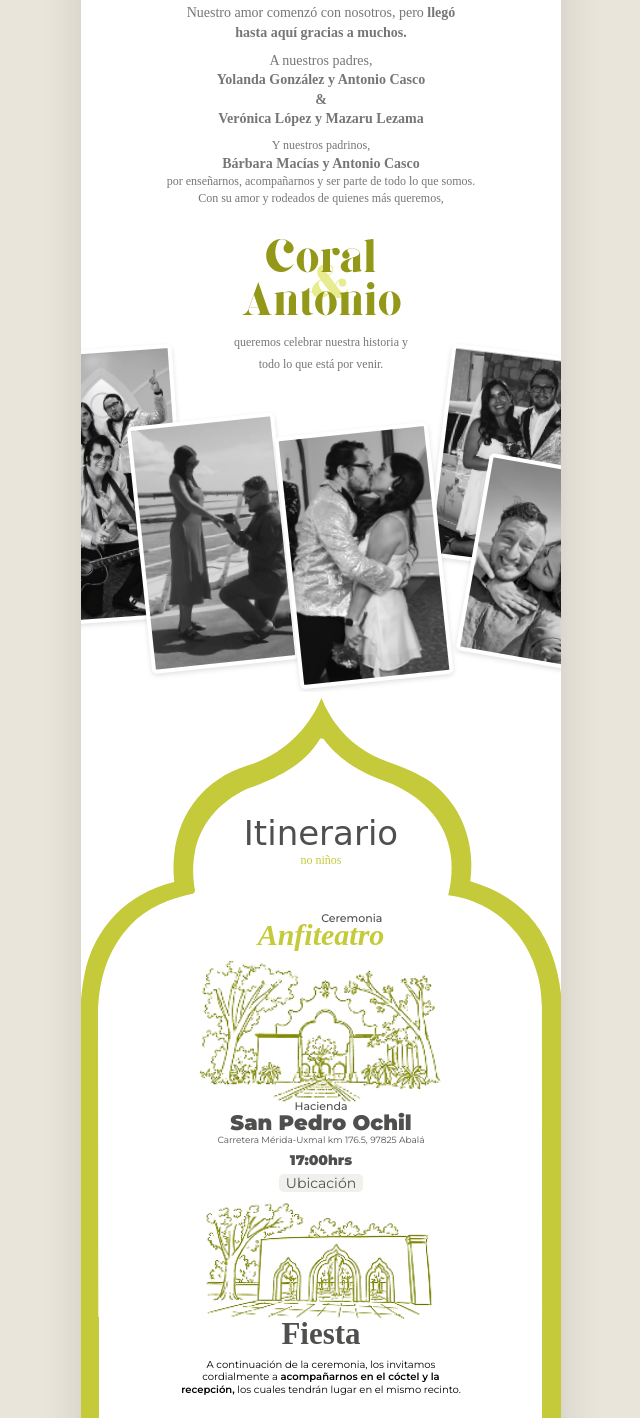
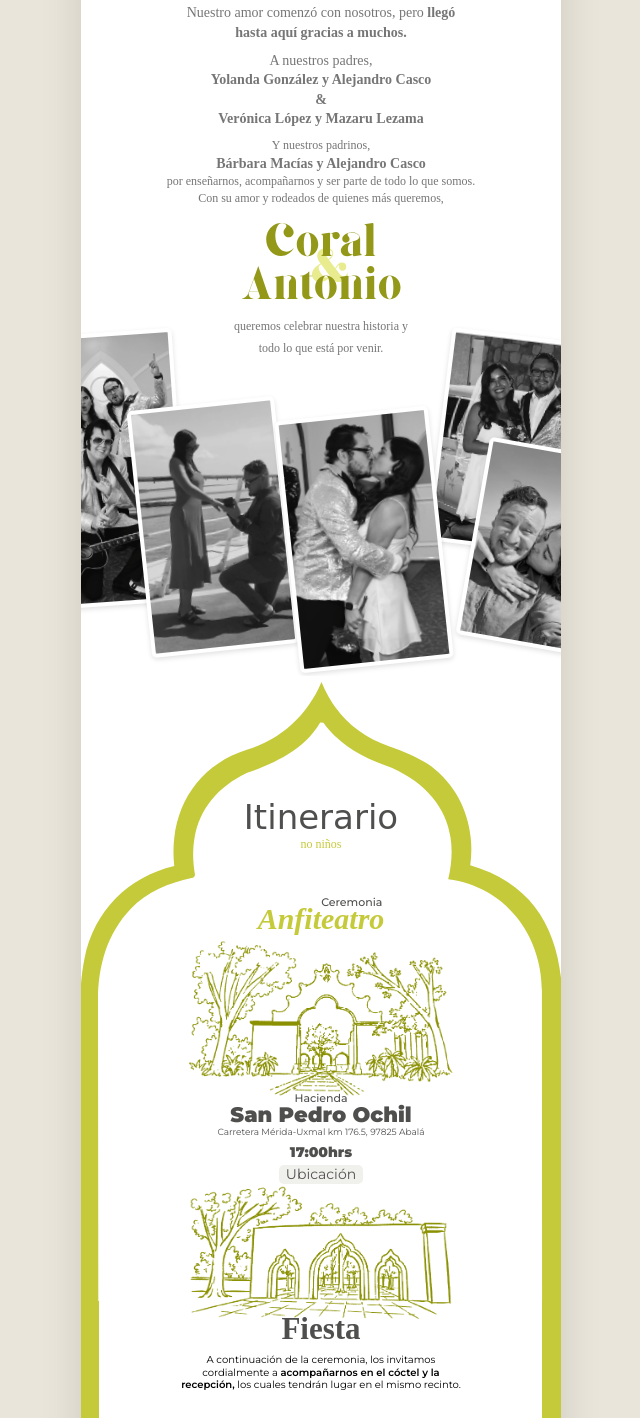
Before and after one commit to JoseEduardoMartinezPena/boda-coral-alejandro, a website built with Vite: page index.html in a window 1280 px wide. Shown: the part 1046-2464 px from the top of the page, without its empty margins (319-959 px from the left). Built offline with nearby package versions, Linux system fonts and the light colour scheme; a web font is replaced by a local one.

Commit message:
fix: ajustes de imagenes, texto y enlace

```diff
--- a/index.html
+++ b/index.html
@@ -81,7 +81,7 @@
             <p>
               A nuestros padres,
               <br />
-              <span>Yolanda González y Antonio Casco</span>
+              <span>Yolanda González y Alejandro Casco</span>
               <br />
               <span>&</span>
               <br />
@@ -91,7 +91,7 @@
             <p>
               Y nuestros padrinos,
               <br />
-              <span>Bárbara Macías y Antonio Casco</span>
+              <span>Bárbara Macías y Alejandro Casco</span>
               <br />
               por enseñarnos, acompañarnos y ser parte de todo lo que somos.
               <br />
@@ -101,7 +101,7 @@
 
           <div class="nuestroamor__image">
             <img
-              src="/src/assets/images/Coral&Antonio_ext.webp"
+              src="/src/assets/images/nombres2.svg"
               alt="Nuestro viaje"
               loading="lazy"
             />
@@ -183,7 +183,7 @@
                 </div>
 
                 <img
-                  src="./src/assets/images/hacienda_ochil.webp"
+                  src="./src/assets/images/Ilustraciones-03.webp"
                   class="itinerary__illustration itinerary__illustration--ceremony"
                   alt=""
                   aria-hidden="true"
@@ -215,7 +215,7 @@
 
               <div class="itinerary__party">
                 <img
-                  src="./src/assets/images/hacienda_ochil_2.webp"
+                  src="./src/assets/images/Ilustraciones-02.webp"
                   class="itinerary__illustration itinerary__illustration--party"
                   alt=""
                   aria-hidden="true"
@@ -249,7 +249,7 @@
               </header>
 
               <a
-                href="#"
+                href="https://pin.it/c5bAMHj1t"
                 class="dresscode__inspiration"
                 target="_blank"
                 rel="noopener noreferrer"
@@ -550,15 +550,16 @@
         <section id="recomendaciones" class="recomendaciones">
           <div class="recomendaciones__title">
             <img
-              src="/src/assets/images/recomendaciones.webp"
+              src="/src/assets/images/recomendaciones_text.webp"
               alt="Coral y Antonio en Chichén Itzá"
               loading="lazy"
             />
+            <!--
             <h2>
               Recomendaciones
               <br />
               <span>en Mérida</span>
-            </h2>
+            </h2> -->
           </div>
 
           <!-- HOSPEDAJE -->
--- a/src/styles/components/nuestroamor.css
+++ b/src/styles/components/nuestroamor.css
@@ -9,7 +9,7 @@
 
 .nuestroamor__text {
   max-width: 90%;
-  margin: 0 auto var(--space-md);
+  margin: 0 auto;
   text-align: center;
 }
 
```
Also changed, not shown: src/assets/images/Coral&Antonio_ext.webp (deleted), src/assets/images/Ilustraciones-02.webp (added), src/assets/images/Ilustraciones-03.webp (added), src/assets/images/hacienda_ochil.webp (deleted), src/assets/images/hacienda_ochil_2.webp (deleted), src/assets/images/nombres2.svg (added), src/assets/images/recomendaciones.webp (deleted), src/assets/images/recomendaciones_text.webp (added).
